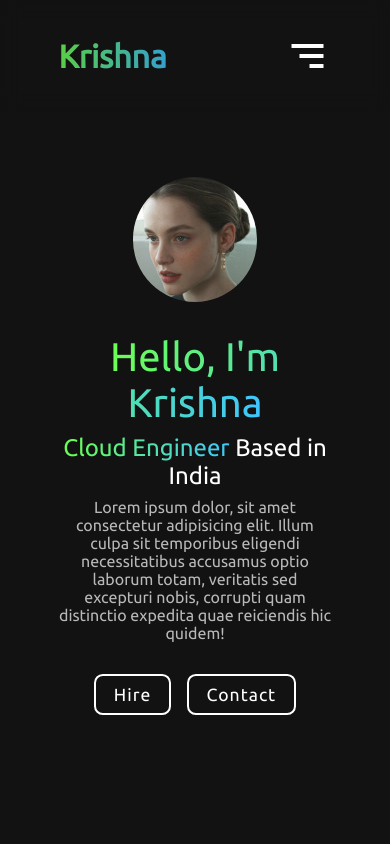
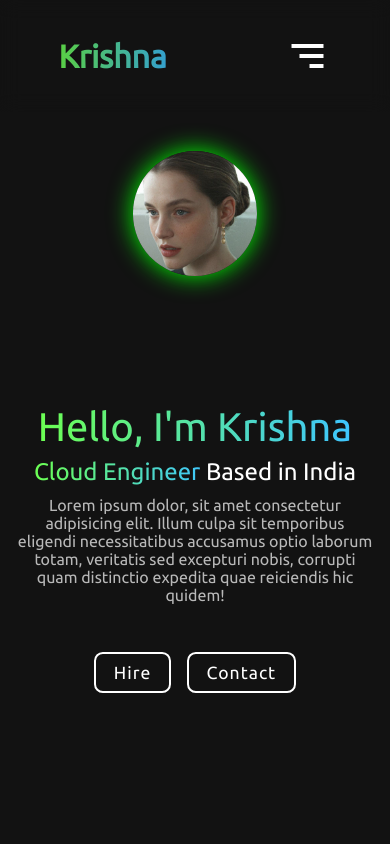
Before and after one commit to krishnasharma1386/test, a plain HTML site: page index.html in a window 390 px wide. Shown: the top 844 px of the page. Drawn offline with nearby package versions, Linux system fonts and the light colour scheme.

Commit message:
made home section responsive design changes

```diff
--- a/index.html
+++ b/index.html
@@ -27,18 +27,22 @@
       <a href="#contact" class="btn">Contact Me</a>
     </nav>
 
+
     <section id="home">
       <img src="image.jpg" alt="">
+      <div class="content">
         <div class="info-box">
           <h1><span>Hello, I'm Krishna</span></h1>
-        <h3 ><span>Cloud Engineer </span>Based in India</h3>
+          <h3><span>Cloud Engineer </span>Based in India</h3>
           <p>Lorem ipsum dolor, sit amet consectetur adipisicing elit. Illum culpa sit temporibus eligendi necessitatibus accusamus optio laborum totam, veritatis sed excepturi nobis, corrupti quam distinctio expedita quae reiciendis hic quidem!</p>
         </div>
         <div class="btn-box">
           <div class="btn">Hire</div>
           <div class="btn">Contact</div>
         </div>
+      </div>
     </section>
+
 
     <section id="about">
       <div class="about-box">
--- a/style.css
+++ b/style.css
@@ -85,40 +85,77 @@ section{
   min-height: 100vh;
   padding: 5% 15%;
 }
-#home{
+
+
+#home {
   display: flex;
   flex-direction: column;
   align-items: center;
   justify-content: center;
-  gap: 2em;
+  gap: 7em;
   color: var(--text-color2);
+  padding: 1em; /* Reduced padding */
 }
+
+@media (min-width: 968px) {
+  #home {
+    flex-direction: row;
+    padding: 2em; /* Adjust padding for larger screens */
+  }
+}
+
 #home img {
-  width: 18vw;
+  width: 23vw;
   border-radius: 50%;
-  margin-top: 3em;
+  box-shadow: 0 0 25px var(--text-color1);
+  transition: 0.4s ease-in-out;
+  /* width: 20vw; /* Increased size */
+  /* border-radius: 50%; */
+  margin-bottom: 3em;
+  align-items: baseline;
 }
+#home img:hover{
+  box-shadow: 0 0 25px var(--text-color1),
+              0 0 50px var(--text-color1),
+              0 0 100px var(--text-color1);
+}
+
+.content {
+  display: flex;
+  flex-direction: column;
+  align-items: flex-start; /* Align content to the left */
+  justify-content: center;
+}
+
 .info-box {
   display: flex;
   flex-direction: column;
-  text-align: center;
+  text-align: left; /* Align text to the left */
   gap: 0.5em;
   max-width: 600px;
 }
-.info-box h1{
-  font-size: 5em;
+
+.info-box h1 {
+  font-size: 5em; /* Adjusted size to fit in one line */
   font-weight: 500;
+  margin-bottom: 0.01rem;
 }
+
 .info-box h3 {
   font-size: 2em;
   font-weight: 400;
+  margin-bottom: 0.1rem;
 }
-.info-box p{
+
+.info-box p {
   opacity: 0.7;
+  margin: 0;
 }
+
 .btn-box{
   display: flex;
   gap: 1em;
+  margin-top: 1em;
 }
 .btn-box.btn:nth-of-type(2){
   background-color: var(--text-color2);
@@ -128,6 +165,8 @@ section{
   background-color: var(--background);
   color: var(--text-color2);
 }
+
+
 ::-webkit-scrollbar{
   width: 20px;
   background-color: var(--background);
@@ -341,6 +380,25 @@ footer{
   .links.active{
     display: block;
   }
+  #home .content{
+    display: flex;
+    flex-direction: column;
+    align-items: center;
+    justify-content: center;
+    gap: 2em;
+    color: var(--text-color2);
+  }
+  #home img{
+    margin-bottom: 1em;
+    width: 26vw;
+  }
+  .info-box{
+    display: flex;
+    flex-direction: column;
+    text-align: center;
+    gap: 0.5em;
+    max-width: 600px;
+  }
   #home h1{
     font-size: 4em;
   }
```
Lines whose indentation alone changed are shown as unchanged.
